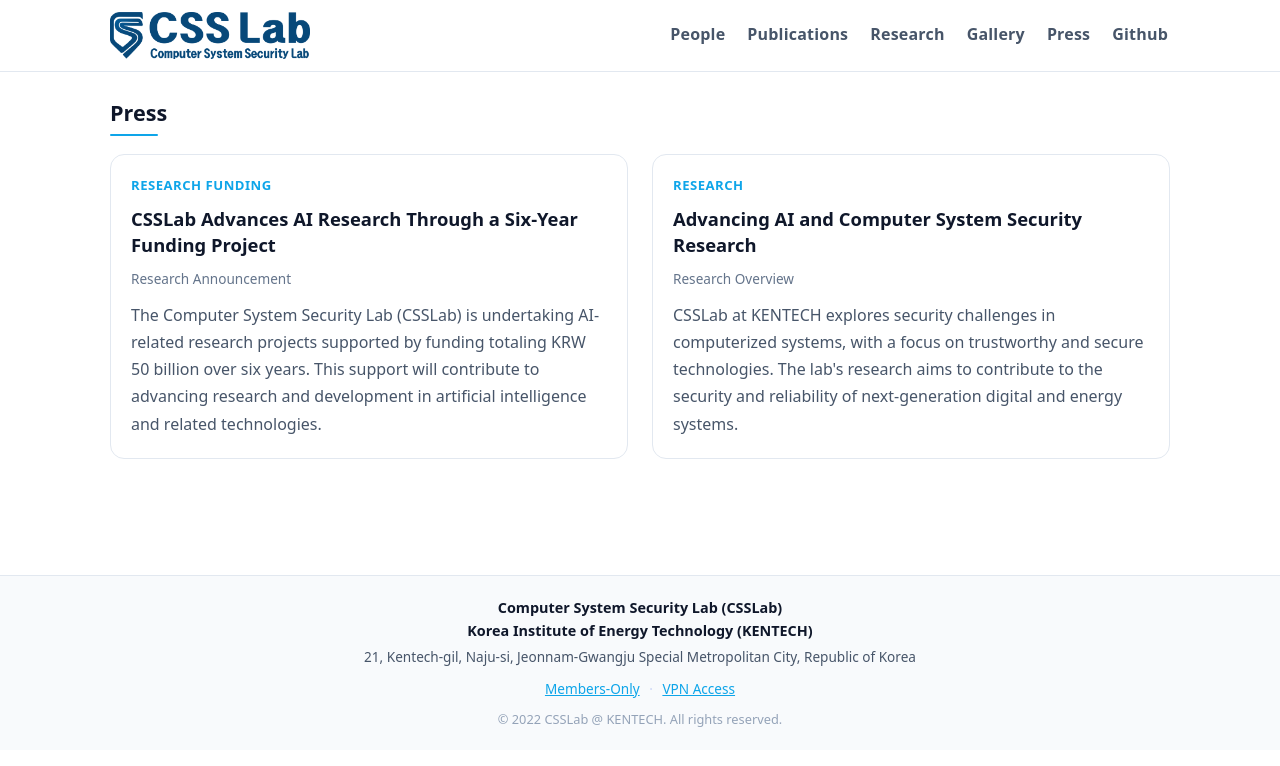
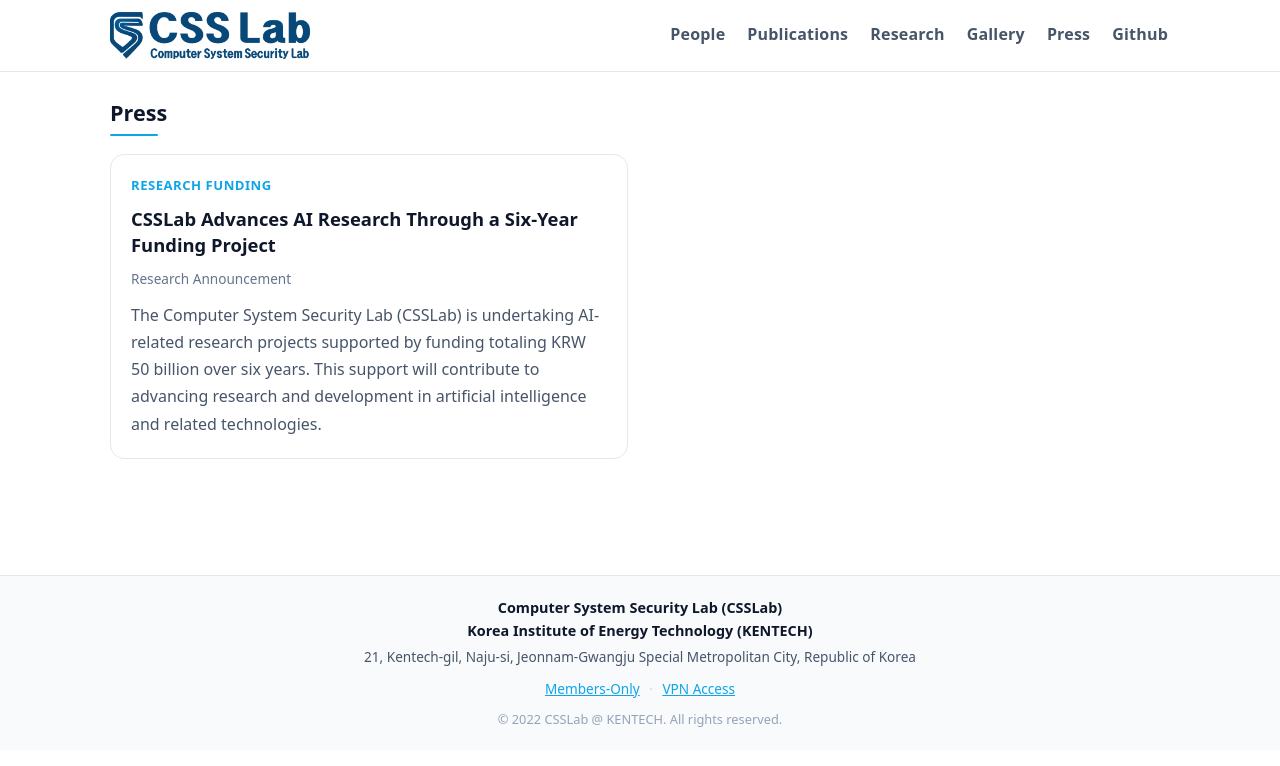
Before and after one commit to comsyssec/comsyssec.github.io, a Jekyll site: the page built from press.md, in a window 1280 px wide. Shown: the top 766 px of the page. Built offline with Jekyll 4.4.1, drawn with Linux system fonts in a browser that asks for light colours.

Commit message:
press page added

```diff
--- a/press.md
+++ b/press.md
@@ -26,22 +26,5 @@ permalink: /press/
       </div>
     </article>
 
-    <!-- Post 2: Research overview -->
-    <article class="press-card">
-      <div class="press-card-content">
-        <p class="press-category">Research</p>
-        <h3 class="press-title">
-          Advancing AI and Computer System Security Research
-        </h3>
-        <p class="press-date">Research Overview</p>
-        <p class="press-excerpt">
-          CSSLab at KENTECH explores security challenges in computerized
-          systems, with a focus on trustworthy and secure technologies.
-          The lab's research aims to contribute to the security and
-          reliability of next-generation digital and energy systems.
-        </p>
-      </div>
-    </article>
-
   </div>
 </section>
```
